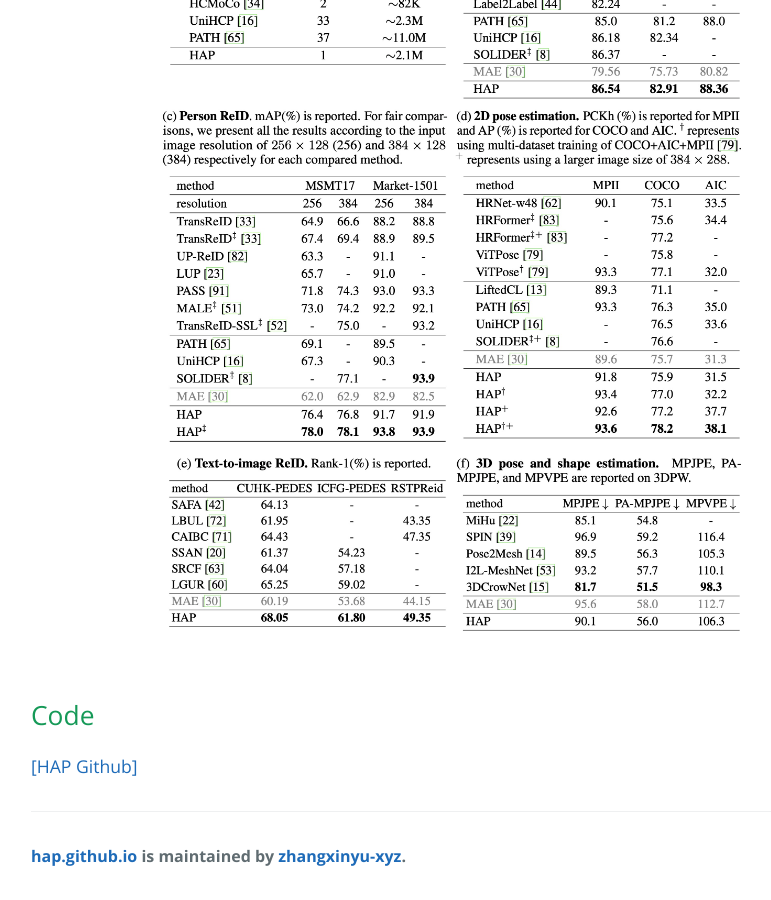
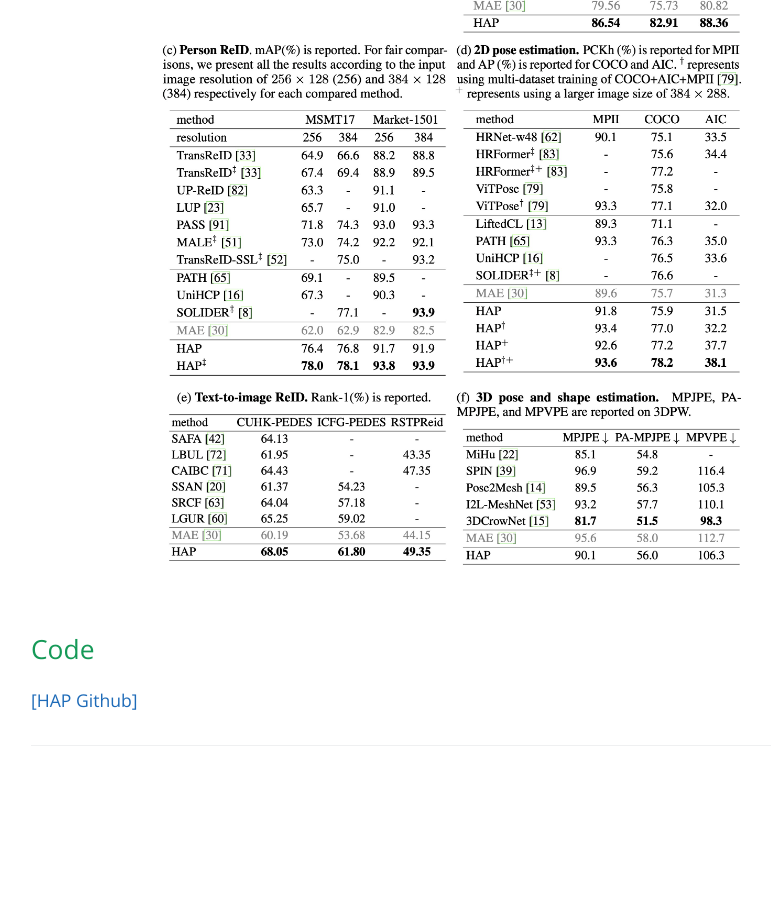
Before and after one commit to zhangxinyu-xyz/hap.github.io, a Jekyll site: the page built from index.md, in a window 1280 px wide and 900 px high, scrolled down 1898 px. Shown: the whole window, without its empty margins (193-964 px from the left). Built offline with Jekyll 4.4.1, drawn with Linux system fonts in a browser that asks for light colours; our own code applies the rules of GitHub Pages for plain Markdown files; after the commit the page ends 2708 px from its top, so only the background shows below that.

Commit message:
Update default.html

```diff
--- a/_layouts/default.html
+++ b/_layouts/default.html
@@ -20,9 +20,9 @@
       <h2 class="project-tagline">{{ page.description | default: site.description | default: site.github.project_tagline.small }}</h2>
       <h3 class="project-tagline">{{ page.description | default: site.description2 | default: site.github.project_tagline.small }}</h3>
       <h4 class="project-tagline">{{ page.description | default: site.description3 | default: site.github.project_tagline.small }}</h4>
-      {% if site.github.is_project_page %}
+<!--       {% if site.github.is_project_page %}
         <a href="{{ site.github.repository_url }}" class="btn">View on GitHub</a>
-      {% endif %}
+      {% endif %} -->
       {% if site.show_downloads %}
         <a href="{{ site.github.zip_url }}" class="btn">Download .zip</a>
         <a href="{{ site.github.tar_url }}" class="btn">Download .tar.gz</a>
@@ -33,9 +33,9 @@
       {{ content }}
 
       <footer class="site-footer">
-        {% if site.github.is_project_page %}
+<!--         {% if site.github.is_project_page %}
           <span class="site-footer-owner"><a href="{{ site.github.repository_url }}">{{ site.github.repository_name }}</a> is maintained by <a href="{{ site.github.owner_url }}">{{ site.github.owner_name }}</a>.</span>
-        {% endif %}
+        {% endif %} -->
 <!--         <span class="site-footer-credits">This page was generated by <a href="https://pages.github.com">GitHub Pages</a>.</span> -->
       </footer>
     </main>
```
